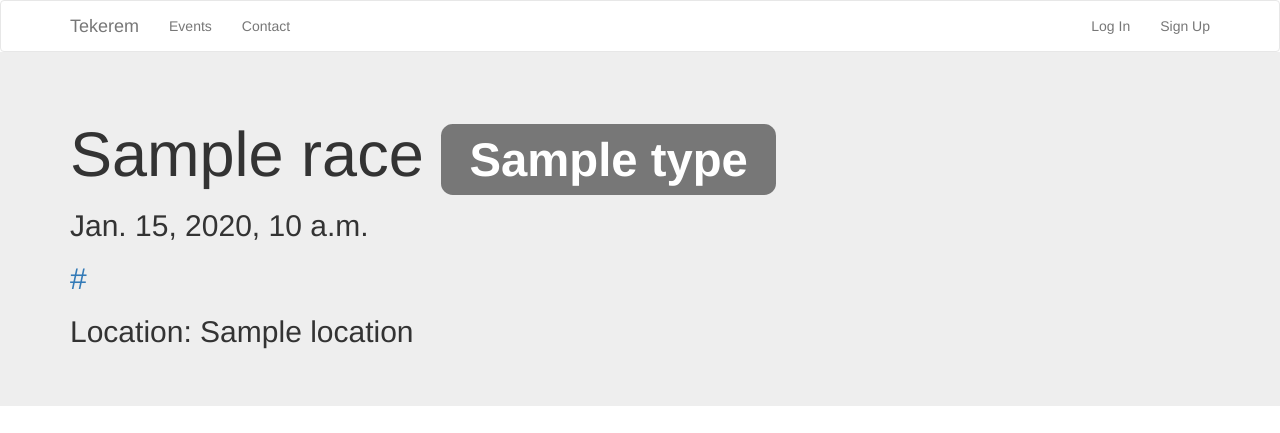
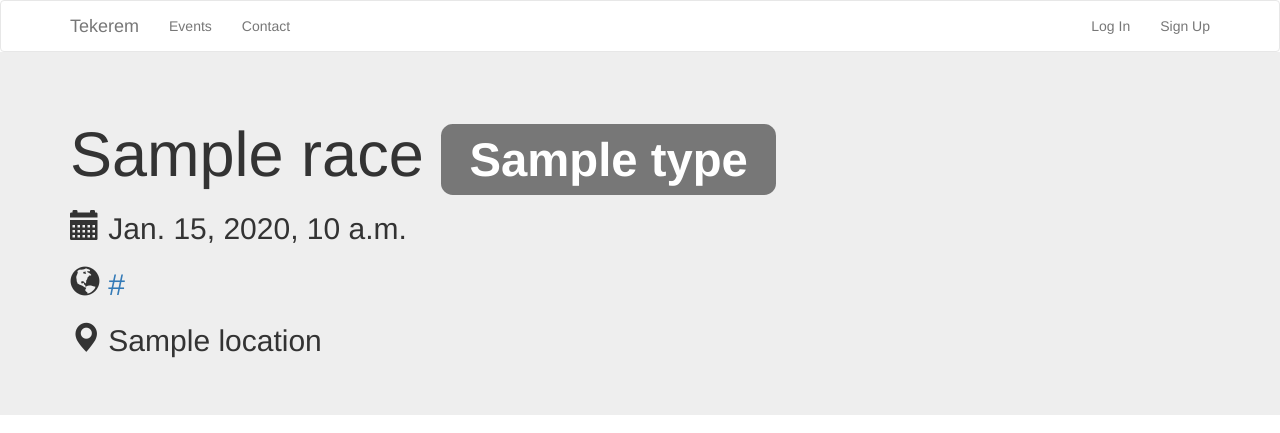
Before and after one commit to szaboat/race_results, a Django app: template raceresults/result/templates/race.html in a window 1280 px wide. Shown: the top 433 px of the page. Run offline with Django 3.2, Linux system fonts and the light colour scheme; the template is opened without the code that fills it: most values are stand-ins (such as "Sample title", 1, 10 or a date in 2020); some libraries are stand-ins or nearby versions.

Commit message:
Icons on race page

```diff
--- a/raceresults/result/templates/_race_data.html
+++ b/raceresults/result/templates/_race_data.html
@@ -1,6 +1,6 @@
 {% load i18n %}
 
 <h1>{{ race.name }} <span class="label label-default {{ race.type|lower }}">{{ race.type }}</span></h1>
-<h2>{{ race.date }}</h2>
-<h2><a href="{{ race.url }}">{{ race.url }}</a></h2>
-<h2>{% trans 'Location' %}: {{ race.location }}</h2>
+<h2><span class="glyphicon glyphicon-calendar" aria-hidden="true"></span> {{ race.date }}</h2>
+<h2><span class="glyphicon glyphicon-globe" aria-hidden="true"></span> <a href="{{ race.url }}">{{ race.url }}</a></h2>
+<h2><span class="glyphicon glyphicon-map-marker" aria-hidden="true" ></span> {{ race.location }}</h2>
```
